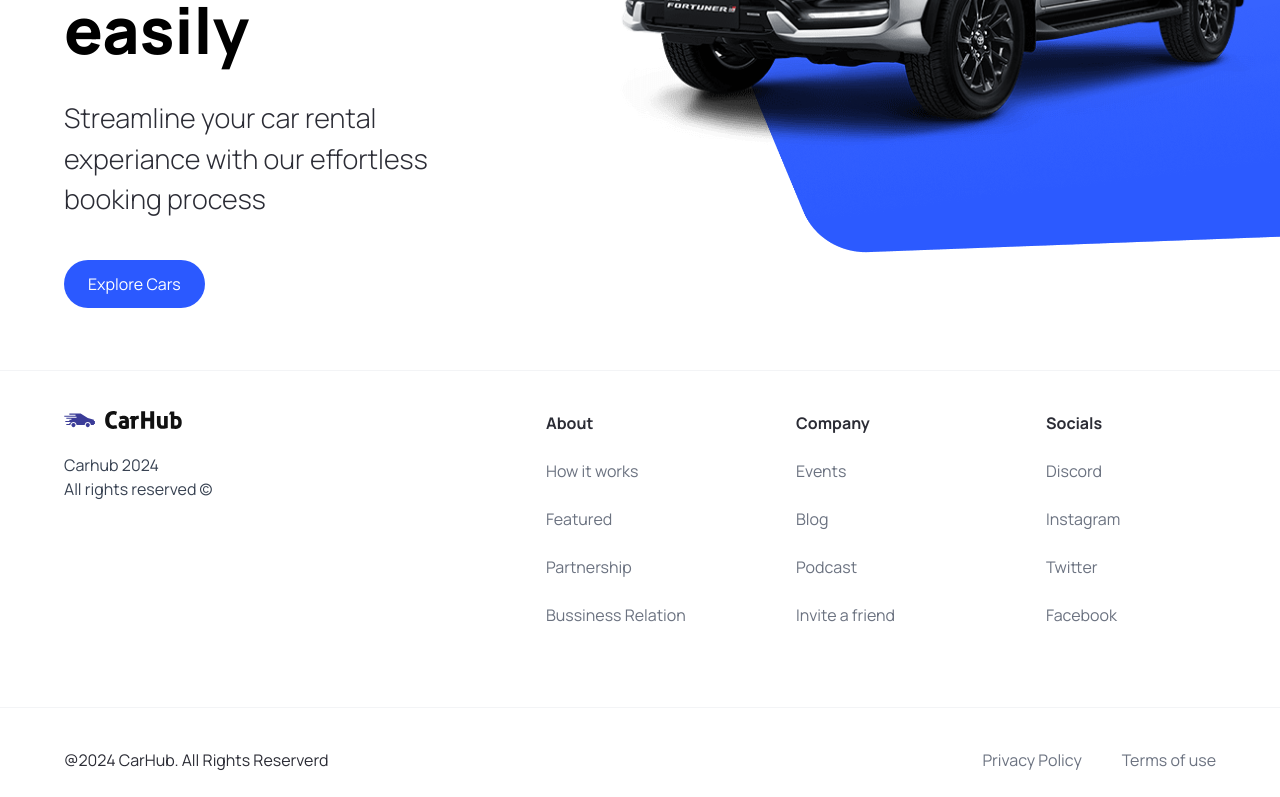
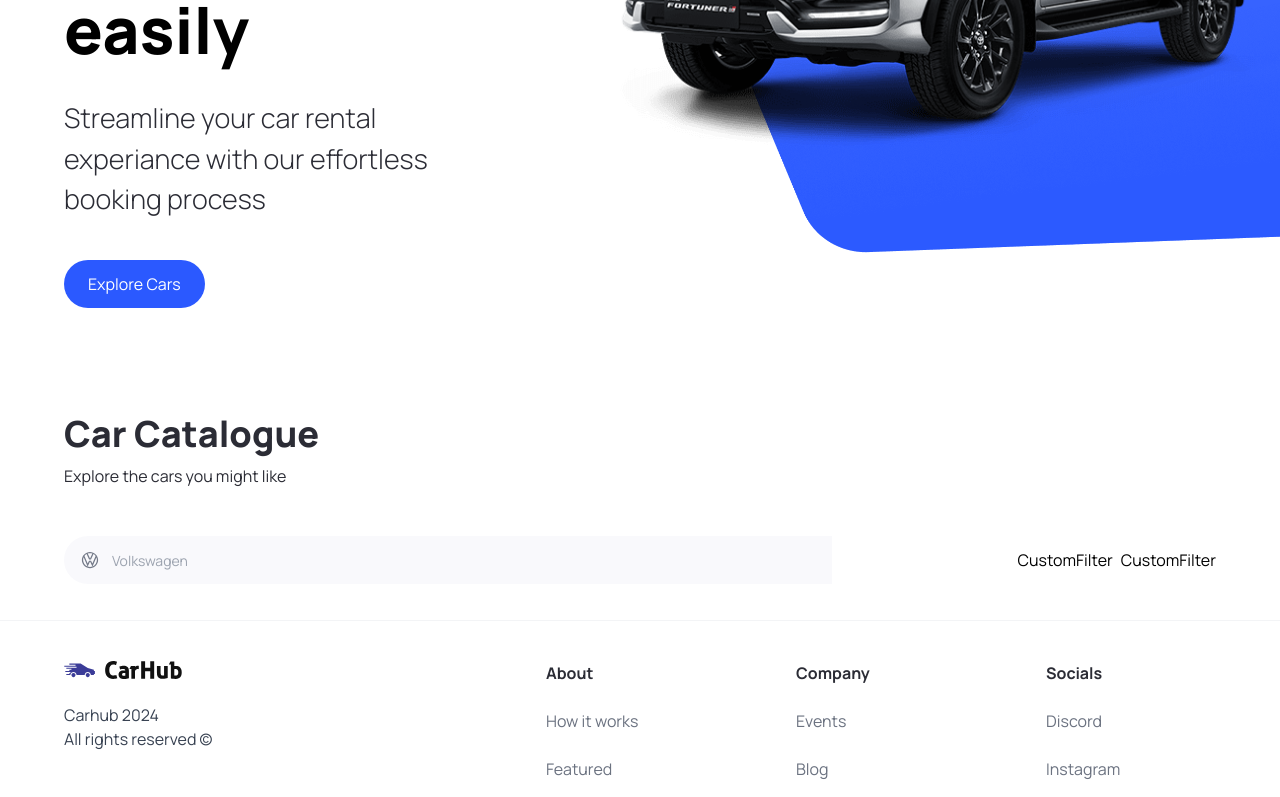
Before and after one commit to vinothnada/car_showcase_next, a Next.js app: page / in a window 1280 px wide. Shown: the part 450-1247 px from the top of the page. Built offline with nearby package versions, Linux system fonts and the light colour scheme.

Commit message:
Car modal search and filter functions added

```diff
--- a/app/page.tsx
+++ b/app/page.tsx
@@ -1,10 +1,23 @@
-import { Hero } from "@/components";
+import { CustomFilter, Hero, SearchBar } from "@/components";
 import Image from "next/image";
 
 export default function Home() {
   return (
     <main className="overflow-hidden">
       <Hero />
+      <div className="mt-12 padding-x padding-y max-width" id="discover">
+        <div className="home__text-container">
+          <h1 className="text-4xl font-extrabold">Car Catalogue</h1>
+          <p>Explore the cars you might like</p>
+        </div>
+        <div className="home__filters">
+          <SearchBar />
+          <div className="home__filter-container">
+            <CustomFilter title="fuel" />
+            <CustomFilter title="year" />
+          </div>
+        </div>
+      </div>
     </main>
   );
 }
--- /dev/null
+++ b/components/CustomFilter.tsx
@@ -0,0 +1,7 @@
+import React from "react";
+
+const CustomFilter = () => {
+  return <div>CustomFilter</div>;
+};
+
+export default CustomFilter;
--- /dev/null
+++ b/components/SearchBar.tsx
@@ -0,0 +1,21 @@
+"use client";
+import React, { useState } from "react";
+import { SearchManufacturer } from ".";
+
+const SearchBar = () => {
+  const [manufacturer, setManufacturer] = useState("");
+  const handleSearch = () => {};
+
+  return (
+    <form className="searchbar" onSubmit={handleSearch}>
+      <div className="searchbar__item">
+        <SearchManufacturer
+          manufacturer={manufacturer}
+          setManufacturer={setManufacturer}
+        />
+      </div>
+    </form>
+  );
+};
+
+export default SearchBar;
--- /dev/null
+++ b/components/SearchManufacturer.tsx
@@ -0,0 +1,71 @@
+"use client";
+import { manufacturers } from "@/constants";
+import { SearchManufacturerProps } from "@/types";
+import { Combobox, Transition } from "@headlessui/react";
+import Image from "next/image";
+import { Fragment, useState } from "react";
+
+const SearchManufacturer = ({
+  manufacturer,
+  setManufacturer,
+}: SearchManufacturerProps) => {
+  const [query, setQuery] = useState("");
+
+  const filteredManufactures =
+    query === ""
+      ? manufacturers
+      : manufacturers.filter((item) =>
+          item
+            .toLowerCase()
+            .replace(/\s+/g, "")
+            .includes(query.toLowerCase().replace(/\s+/g, ""))
+        );
+
+  return (
+    <div className="search-manufacturer">
+      <Combobox value={manufacturer} onChange={setManufacturer}>
+        <div className="relative w-full">
+          <Combobox.Button className="absolute top-[14px]">
+            <Image
+              src="/car-logo.svg"
+              width={20}
+              height={20}
+              className="ml-4"
+              alt="car logo"
+            />
+          </Combobox.Button>
+          <Combobox.Input
+            className="search-manufacturer__input"
+            placeholder="Volkswagen"
+            displayValue={(manufacturer: string) => manufacturer}
+            onChange={(e) => setQuery(e.target.value)}
+          />
+          <Transition
+            as={Fragment}
+            leave="transition ease-in duration-100"
+            leaveFrom="opacity-100"
+            afterLeave={() => setQuery("")}
+          >
+            <Combobox.Options>
+              {filteredManufactures.map((item) => (
+                <Combobox.Option
+                  key={item}
+                  className={({ active }) =>
+                    `relative search-manufacturer__option ${
+                      active ? "bg-primary-blue text-white" : "text-gray-900"
+                    }`
+                  }
+                  value={item}
+                >
+                  {({ active, selected }) => <li>{item}</li>}
+                </Combobox.Option>
+              ))}
+            </Combobox.Options>
+          </Transition>
+        </div>
+      </Combobox>
+    </div>
+  );
+};
+
+export default SearchManufacturer;
--- a/components/index.ts
+++ b/components/index.ts
@@ -2,5 +2,16 @@
 import Footer from "./Footer";
 import Hero from "./Hero";
 import CustomButton from "./CustomButton";
+import CustomFilter from "./CustomFilter";
+import SearchBar from "./SearchBar";
+import SearchManufacturer from "./SearchManufacturer";
 
-export { Hero, CustomButton, Navbar, Footer };
+export {
+  Hero,
+  CustomButton,
+  Navbar,
+  Footer,
+  CustomFilter,
+  SearchBar,
+  SearchManufacturer,
+};
--- a/types/index.ts
+++ b/types/index.ts
@@ -6,3 +6,8 @@
   handleClick?: MouseEventHandler<HTMLButtonElement>;
   btnType?: "button" | "submit";
 }
+
+export interface SearchManufacturerProps {
+  manufacturer: string;
+  setManufacturer?: (manufacturer: string) => void;
+}
```
Also changed, not shown: package.json (+5 -4 lines), 1 other file (tests, documents, lock files or other folders).
